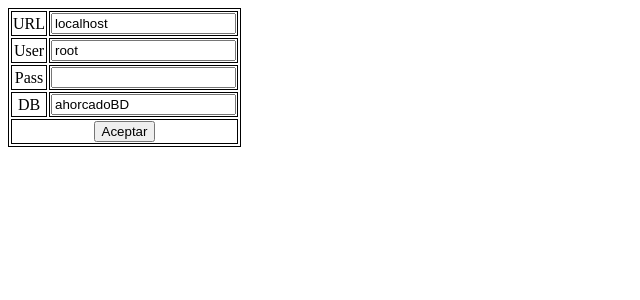
After one commit to robertofunes98/ahorcado, a PHP site: page /configuracionDB.php in a window 1280 px wide. The commit adds this page. Shown: the top 300 px of the page, without its empty margins (0-640 px from the left). Run offline with PHP 8.4, Linux system fonts and the light colour scheme.

Commit message:
archivo de configuracion de DB, se agrego calificacion por letras, corregida funcion temp.js

```diff
--- /dev/null
+++ b/engine/configuracionDB.php
@@ -0,0 +1,71 @@
+<?php
+    function escribirDatosDB($URL, $user, $pass, $db) {
+        //archivo que contiene direccion de BD
+        $fileConex = fopen("datosDB/url.txt", "w+");
+        fwrite($fileConex, $URL);
+        fclose($fileConex);
+        //archivo que contiene username
+        $fileConex = fopen("datosDB/username.txt", "w+");
+        fwrite($fileConex, $user);
+        fclose($fileConex);
+        //archivo que contiene password
+        $fileConex = fopen("datosDB/pass.txt", "w+");
+        fwrite($fileConex, $pass);
+        fclose($fileConex);
+        //archivo que contendra direccion de BD
+        $fileConex = fopen("datosDB/dbName.txt", "w+");
+        fwrite($fileConex, $db);
+        fclose($fileConex);
+    }
+
+    if (isset($_POST["btnAceptar"])) {
+        $URL = $_POST['txtUrlDB'];
+        $user = $_POST['txtUsername'];
+        $pass = $_POST['passUser'];
+        $db = $_POST['txtDbName'];
+
+        if (is_dir("datosDB/")) {
+            escribirDatosDB($URL, $user, $pass, $db);
+        } else {
+            mkdir("datosDB", 0777, true);
+            escribirDatosDB($URL, $user, $pass, $db);
+        }
+    }
+?>
+
+<!DOCTYPE html>
+<html>
+    <head>
+        <meta charset="utf-8">
+        <title>Configuracion BD</title>
+    </head>
+    <body>
+        <form method="post">
+            <table border="1px" bordercolor="black">
+                <tr>
+                    <td><center>URL</center></td>
+                    <td><center><input type="text" name="txtUrlDB" placeholder="localhost" value="localhost" required></center></td>
+                </tr>
+
+                <tr>
+                    <td><center>User</center></td>
+                    <td><center><input type="text" name="txtUsername" placeholder="root" value="root" required></center></td>
+                </tr>
+
+                <tr>
+                    <td><center>Pass</center></td>
+                    <td><center><input type="password" name="passUser" value=""></center></td>
+                </tr>
+
+                <tr>
+                    <td><center>DB</center></td>
+                    <td><center><input type="text" name="txtDbName" placeholder="ahorcadoBD" value="ahorcadoBD" required></center></td>
+                </tr>
+
+                <tr>
+                    <td colspan="2"><center><button name="btnAceptar">Aceptar</button></center></td>
+                </tr>
+            </table>
+        </form>
+    </body>
+</html>
--- a/singlePlayer/temp.js
+++ b/singlePlayer/temp.js
@@ -6,7 +6,7 @@ function temp() {
     function evaluar() {
         if (t == 0) {
             clearInterval(timer);
-            alert('finish');
+            return true;
         } else {
             t--;
             clock.innerHTML = t;
```
Also changed, not shown: engine/engine.php (+19 -1 lines).
